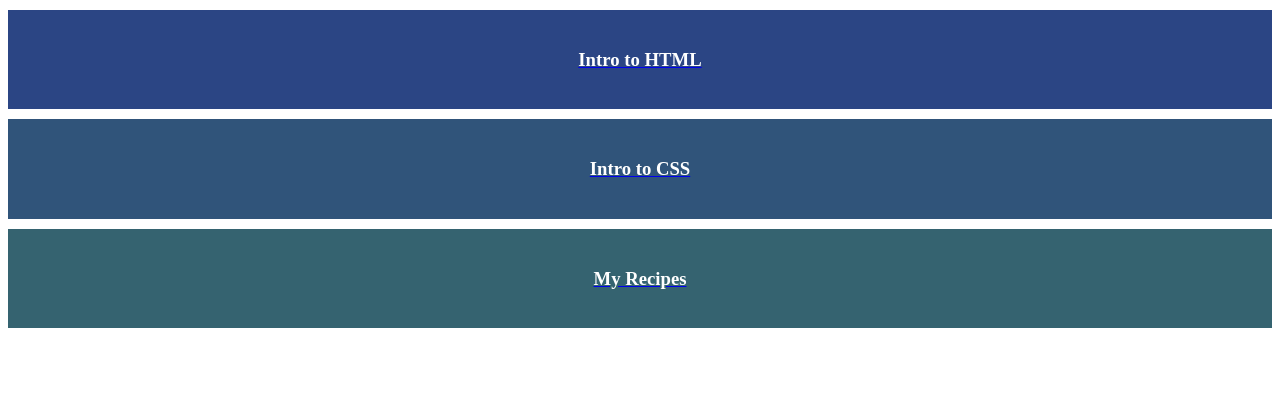
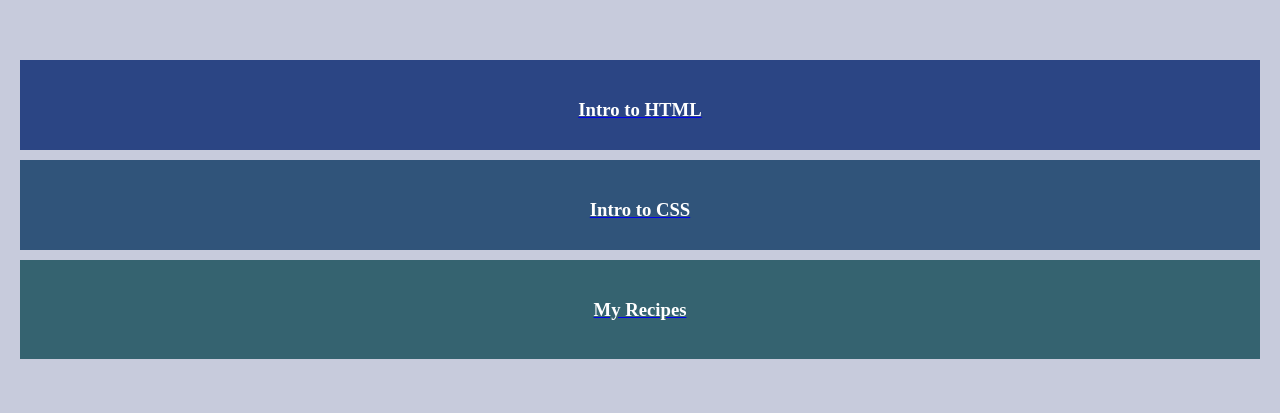
Before and after one commit to FarmerBarnyard/Beginning-to-Code, a plain HTML site: page html-boilerplate/Pages/homepage.html in a window 1280 px wide. Drawn offline with Linux system fonts and the light colour scheme.

Commit message:
Added flex boxes

```diff
--- a/html-boilerplate/Pages/homepage-styles.css
+++ b/html-boilerplate/Pages/homepage-styles.css
@@ -1,14 +1,16 @@
+* {
+    background-color: #C7CBDC;
+}
+
+body {
+    margin-left: 0%;
+    margin-right: 0%;
+}
+
 div {
     padding: 20px;
     text-align: center;
     margin-top: 10px;
-    color: white;
-}
-
-button {
-    height: auto;
-    width: max-content;
-    text-align: center;
     color: white;
 }
 
@@ -24,6 +26,19 @@ button {
     background-color: #356370;
 }
 
+.container {
+    height: 360px;
+    display: flex;
+    flex-direction: column;
+}
+
+.item {
+    width: auto;
+    height: 60px;
+    margin-top: 20px;
+    margin-bottom: 20px;
+}
+
 /*
 Other possible colors to use, in order, for future tabs:
 - #3B7266
--- a/html-boilerplate/Pages/homepage.html
+++ b/html-boilerplate/Pages/homepage.html
@@ -8,22 +8,24 @@
 </head>
 
 <body>
-    <a href="../index.html">
+    <div class="container">
+        <a class="item" href="../index.html">
             <div class="html">
-            <h3>Intro to HTML</h3>
+                <h3 class="html">Intro to HTML</h3>
             </div>
         </a>
 
-    <a href="Style-info.html">
+        <a class="item" href="Style-info.html">
             <div class="css">
-            <h3> Intro to CSS</h3>
+                <h3 class="css"> Intro to CSS</h3>
             </div>
         </a>
 
-    <a href="recipes.html">
+        <a class="item" href="recipes.html">
             <div class="recipes">
-            <h3> My Recipes</h3>
+                <h3 class="recipes"> My Recipes</h3>
             </div>
         </a>
+    </div>
 </body>
 </html>
```
Lines whose indentation alone changed are shown as unchanged.
